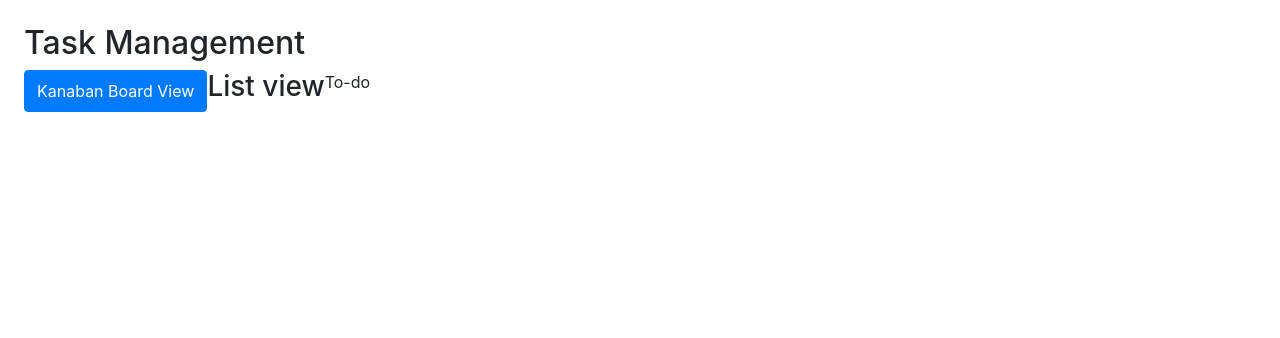
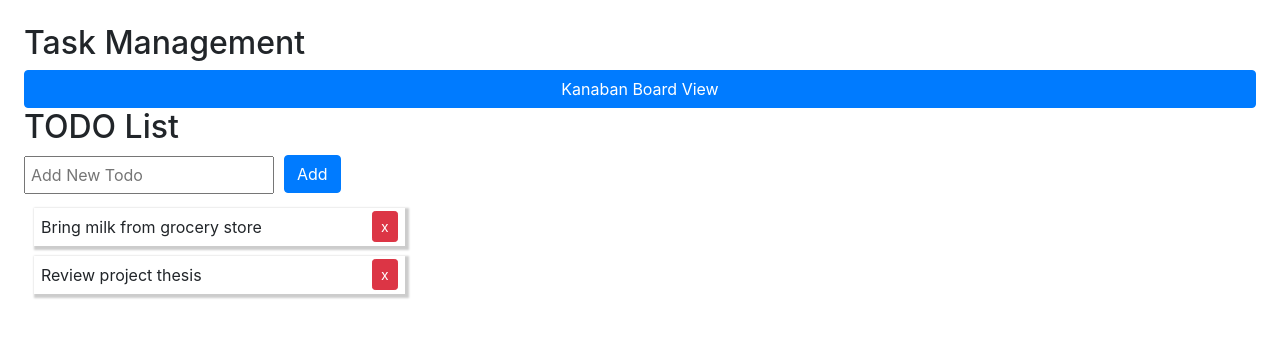
Before and after one commit to RiyaNegi/Kanban, a React (Create React App) app: page / in a window 1280 px wide. Shown: the top 338 px of the page. Built offline with nearby package versions, Linux system fonts and the light colour scheme.

Commit message:
Add todo list view and connectivity with board view

```diff
--- a/src/components/App.css
+++ b/src/components/App.css
@@ -101,3 +101,15 @@ background-color: rgb(202, 248, 230);
   border: none !important;
   outline: 0 !important;
 }
+
+.isItemCompleted-done {
+  text-decoration: line-through;
+}
+
+.item{
+    box-shadow: 2px 2px 2px 2px #ccc;
+    border: 2px #eee;
+    margin: 10px;
+    padding: 7px;
+    text-align: left
+}
--- a/src/components/App.js
+++ b/src/components/App.js
@@ -17,7 +17,7 @@ class App extends PureComponent {
           this.state.boardView ?
             (<div><Button onClick={() => this.setState({ boardView: false })} >List View </Button> <BoardView /> </div>)
             :
-            (<div className="d-flex flex-direction-column">
+            (<div className="d-flex flex-column">
               < Button onClick={() => this.setState({ boardView: true })}>Kanaban Board View</Button>
               <div><ListView /></div>
             </div>)
--- a/src/components/ListView.js
+++ b/src/components/ListView.js
@@ -1,15 +1,85 @@
 import React, { PureComponent } from 'react'
 import { connect } from "react-redux";
+import uuid from 'react-uuid';
+import TodoList from "./TodoList"
+import { addCard } from "../actions";
 
 class ListView extends PureComponent {
+
+    state = {
+        value: "",
+        lists: this.props.lists,
+        listId: this.props.lists[0].id
+    }
+
+
+    handleInput = (event) => {
+        this.setState({
+            value: event.target.value
+        })
+    }
+
+    handleAddItem = (event) => {
+        event.preventDefault();
+        if (this.state.value === "")
+            return;
+        const newItem = {
+            id: uuid(),
+            text: this.state.value
+        }
+        const { dispatch } = this.props;
+        const { value, listId } = this.state;
+        if (this.state.value) {
+            dispatch(addCard(listId, value))
+            this.state.lists[0].cards.concat(newItem)
+            this.setState({
+                lists: this.state.lists,
+                value: ""
+            })
+        }
+    }
+
+
+    handleDeleteItem = (cardId) => {
+
+        const updatedItems = this.state.items.filter(i => {
+            return i.id !== cardId
+        })
+
+        this.setState({
+            lists: [].concat(updatedItems)
+        })
+    }
     render() {
         const lists = this.props.lists;
         console.log("list: ", lists)
+
+        const btn_style = {
+            marginLeft: "10px",
+            marginBottom: "5px"
+        }
+
+        const input_style = {
+            width: "250px",
+            padding: "5px"
+        }
+
         return (
-            <div className="d-flex flex-direction-column">
-                <h3>List view</h3>
-                <div>{lists.map(i => (<div>{i.title}</div>))}</div>
-            </div>)
+            <div>
+                <div className="row">
+                    <div className="col-md-4">
+                        <div >
+                            <h2 className="heading">TODO List</h2>
+                            <input style={input_style} placeHolder="Add New Todo" type="input" onChange={this.handleInput} value={this.state.value} />
+                            <button style={btn_style} type="button" className="btn btn-primary btn-md" onClick={this.handleAddItem}>Add</button>
+                            <TodoList lists={lists} deleteItem={this.handleDeleteItem} listId={this.state.listId} />
+                        </div>
+                    </div>
+                    <div className="col-md-4"></div>
+
+                </div>
+            </div>
+        );
     }
 }
 
--- /dev/null
+++ b/src/components/TodoItem.js
@@ -0,0 +1,24 @@
+import React, { Component } from 'react';
+
+class TodoItem extends Component {
+
+    constructor() {
+        super();
+
+        this.onDeleteItem = (event) => {
+            this.props.deleteItem(this.props.id)
+        }
+    }
+    render() {
+        return (
+            <div>
+                <div className="item">
+                    <span> {this.props.text} </span>
+                    <button style={{ float: 'right', marginTop: "-4px" }} type="button" className="btn btn-danger btn-sm" onClick={this.onDeleteItem}>x</button>
+                </div>
+            </div>
+        );
+    }
+}
+
+export default TodoItem;
--- /dev/null
+++ b/src/components/TodoList.js
@@ -0,0 +1,19 @@
+import React, { Component } from 'react';
+import TodoItem from './TodoItem';
+
+class TodoList extends Component {
+
+    render() {
+        console.log("props:", this.props)
+        return (
+            <div>
+                {this.props.lists.map(i => i.cards.map(x =>
+                    <TodoItem id={x.id} text={x.text} deleteItem={this.props.deleteItem} markItemComplete={this.props.markItemComplete} />
+                ))}
+            </div>
+
+        );
+    }
+}
+
+export default TodoList;
--- a/src/reducers/listReducer.js
+++ b/src/reducers/listReducer.js
@@ -28,12 +28,13 @@ const listReducer = (state = InitialState, action) => {
             }
             return [...state, newList]
         case CONSTANTS.ADD_CARD:
+            console.log("m here in reducer", action.payload)
             {
                 const newCard = {
                     text: action.payload.text,
                     id: uuid()
                 }
-                const newState = state.map(i => {
+                const newState = JSON.parse(JSON.stringify(state)).map(i => {
                     if (i.id === action.payload.listId) {
                         return {
                             ...i,
@@ -44,6 +45,7 @@ const listReducer = (state = InitialState, action) => {
                         return i
                     }
                 })
+                console.log("m here in reducer so check state:", newState)
                 return newState
             }
         case CONSTANTS.DRAG_HAPPENED:
```
Also changed, not shown: src/reducers/globalData.js (deleted, +0 -18 lines), 1 other file (tests, documents, lock files or other folders).
